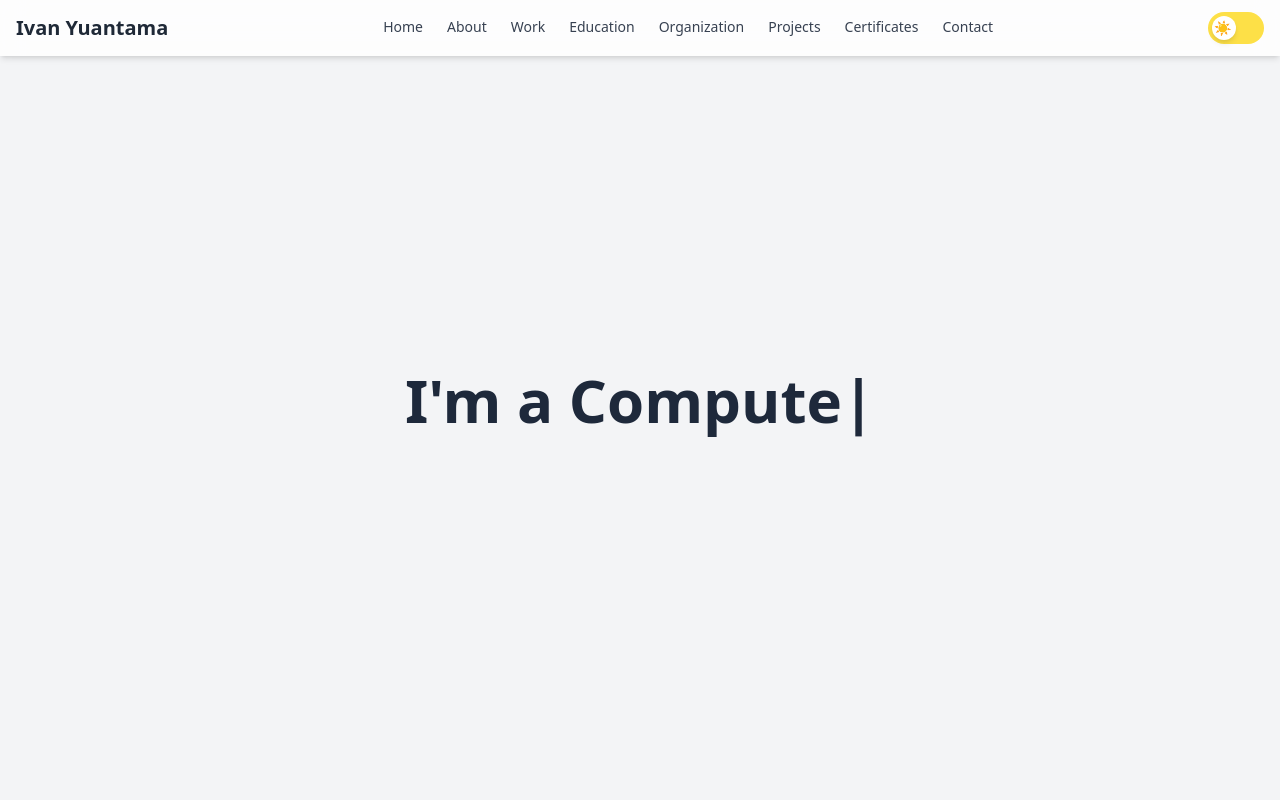
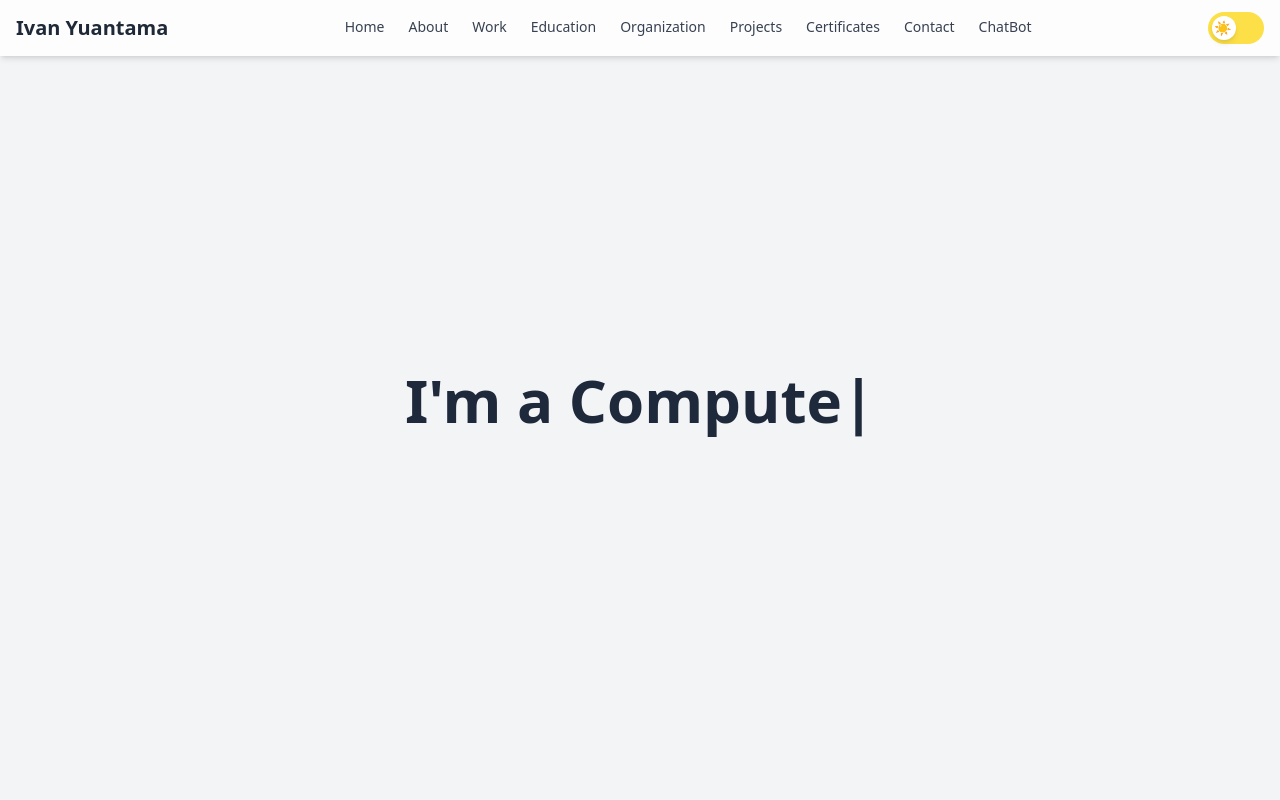
Before and after one commit to IvanYuantama/PortoWeb, a React (Vite) app in the folder Frontend/: page /home in a window 1280 px wide. Shown: the top 800 px of the page. Built offline with nearby package versions, Linux system fonts and the light colour scheme.

Commit message:
Update Navbar.jsx

```diff
--- a/Frontend/src/components/Navbar.jsx
+++ b/Frontend/src/components/Navbar.jsx
@@ -13,6 +13,7 @@ const Navbar = ({ toggleDarkMode, darkMode }) => {
     { label: "Projects", href: "#projects" },
     { label: "Certificates", href: "#certificate" },
     { label: "Contact", href: "#contact" },
+    { label: "ChatBot", href: "#chatbot" },
   ];
 
   return (
```
